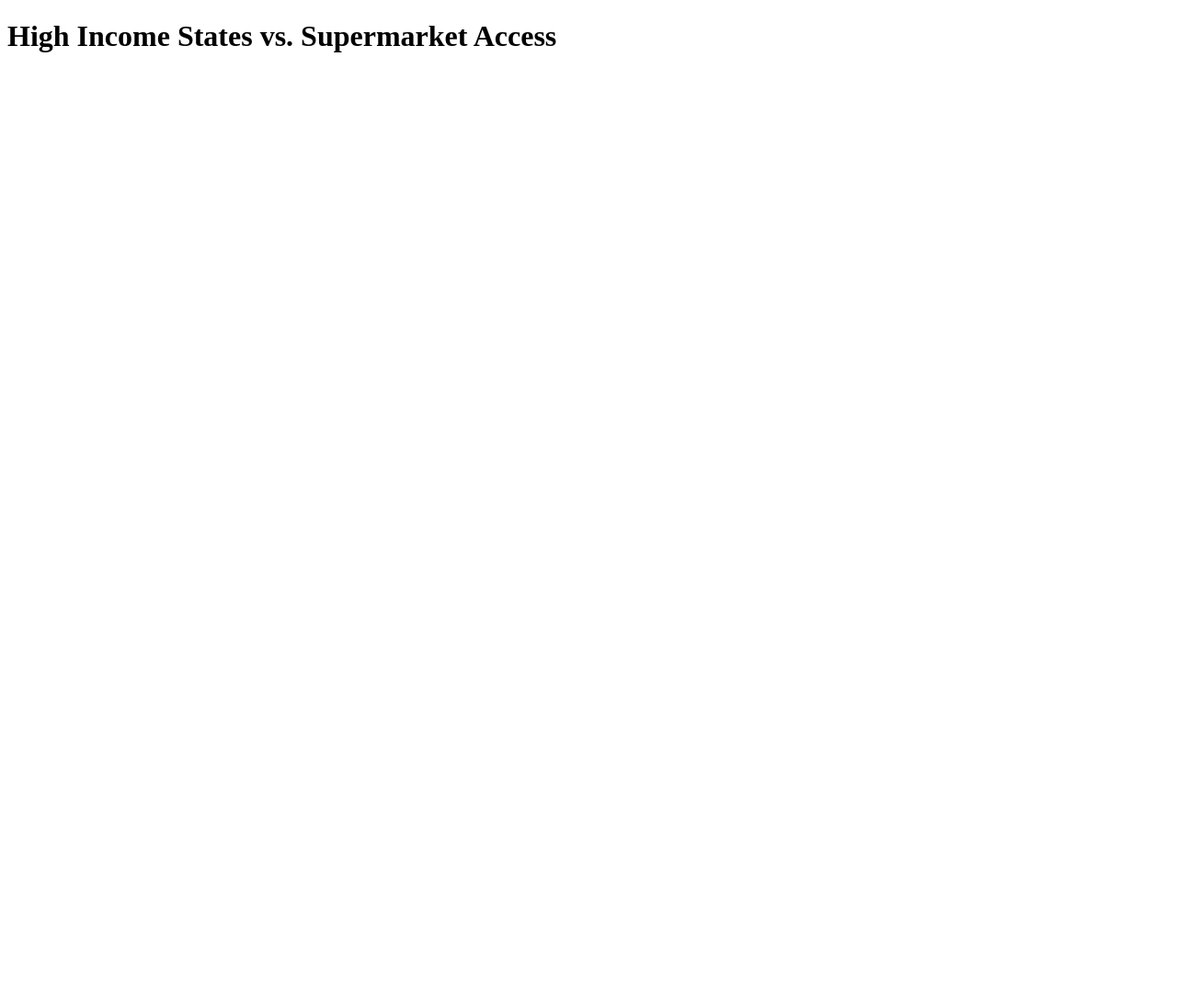
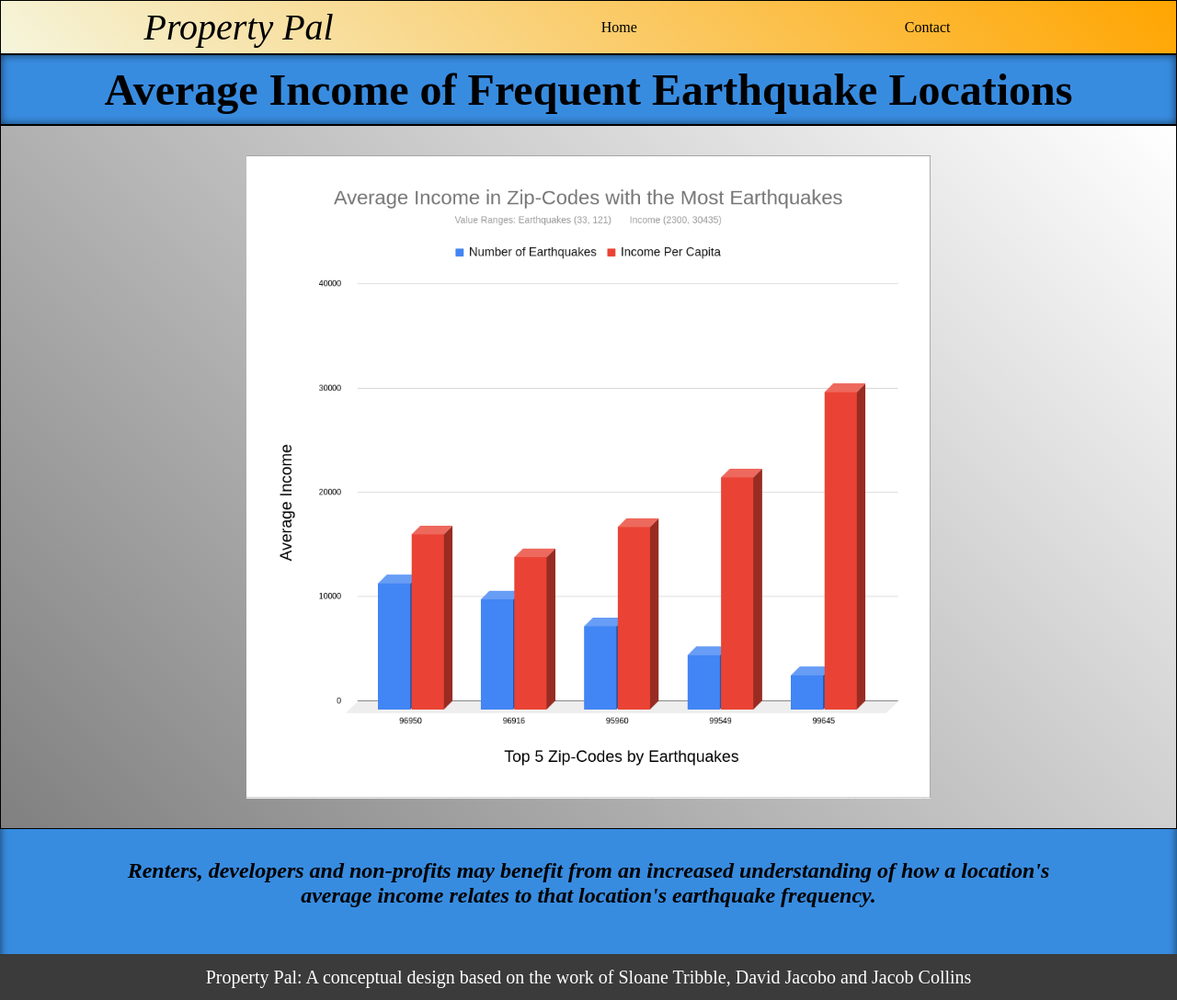
Before and after one commit to SloaneTribble/property-pal, a plain HTML site: page index.html in a window 1280 px wide. Shown: the whole page at 92% size. Before the commit the page ends 800 px from the top, so only its background shows below. Drawn offline with Linux system fonts and the light colour scheme.

Commit message:
Set up basic structure

```diff
--- a/index.html
+++ b/index.html
@@ -8,8 +8,23 @@
     <link rel="stylesheet" href="./style.css">
 </head>
 <body>
-    <div class="header">
-        <h1>High Income States vs. Supermarket Access</h1>
+    <div class="main-container">
+        <div class="header">
+            <div class="header-title"><em>Property Pal</em></div>
+            <div>Home</div>
+            <div>Contact</div>
+        </div>
+        <div class="title">
+            <h1>Average Income of Frequent Earthquake Locations</h1>
+        </div>
+        <div class="chart-container">
+            <img src="./phase3-income-vs-earthquake-by-zip.png" alt="income vs. earthquakes chart">
+        </div>
+        <div class="chart-description">
+            <h2><em>Renters, developers and non-profits may benefit from an increased understanding of how a location's average income relates to that location's earthquake frequency.</em></h2>
+        </div>
+        <div class="footer">Property Pal: A conceptual design based on the work of Sloane Tribble, David Jacobo and Jacob Collins</div>
     </div>
+
 </body>
 </html>
--- a/style.css
+++ b/style.css
@@ -0,0 +1,95 @@
+:root{
+    --shadow: inset 0px 0px 10px rgba(0,0,0,0.6);
+}
+
+html,
+body{
+    box-sizing: border-box;
+}
+
+body{
+    min-height: 100vh;
+    display: flex;
+    flex: 1;
+    flex-direction: column;
+}
+*,
+*:before,
+*:after{
+    box-sizing: inherit;
+    max-width: 100%;
+    margin: 0;
+}
+
+.main-container{
+    background-color: rgb(56, 140, 224);
+    min-height: 100vh;
+    position: relative;
+    padding-bottom: 100px;
+    display: flex;
+    flex-direction: column;
+    box-shadow: var(--shadow);
+
+}
+
+.header{
+    background-image: linear-gradient(45deg, beige, orange);
+    border: solid 1px black;
+    display: flex;
+    align-items: center;
+    justify-content: space-around;
+    padding: 5px 100px 5px 10px;
+}
+
+.header-title{
+    font-size: 2.5rem;
+}
+
+.title{
+    display: flex;
+    justify-content: center;
+    font-size: 1.5rem;
+    border: solid 1px black;
+    box-shadow: var(--shadow);
+    background-color: rgb(56, 140, 224);
+    padding: 10px;
+
+
+}
+
+.chart-container{
+    padding: 2em;
+    background-image: linear-gradient(45deg, grey, white);
+    display: flex;
+    justify-content: center;
+    border: solid 1px black;
+}
+
+.chart-description{
+    align-self: center;
+    text-align: center;
+    display: flex;
+    flex: 1;
+    width: 80%;
+    padding-top: 32px;
+    justify-content: center;
+    align-items: center;
+}
+
+img{
+    height: 700px;
+    width: auto;
+}
+
+.footer{
+    height: 50px;
+    width: 100%;
+    background-color: rgb(59, 59, 59);
+    position:absolute;
+    bottom: 0;
+    color: white;
+    font-size: 1.25rem;
+    display: flex;
+    justify-content: center;
+    align-items: center;
+}
```
Also changed, not shown: earthquakes-phase2-cropped.png (added), food-access-phase2-cropped.png (added), income-phase2-cropped.png (added), income-vs-supermarkets.drawio.png (added), income-vs-supermarkets2.drawio.png (added), phase3-income-vs-earthquake-by-zip.png (added), skyscrapers-phase2-cropped.png (added).
